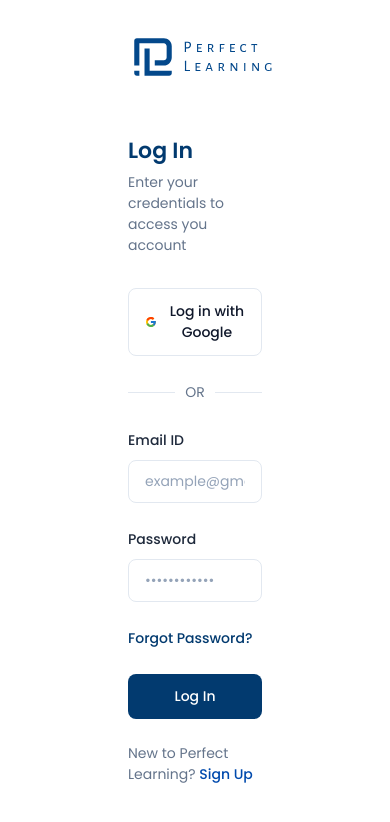
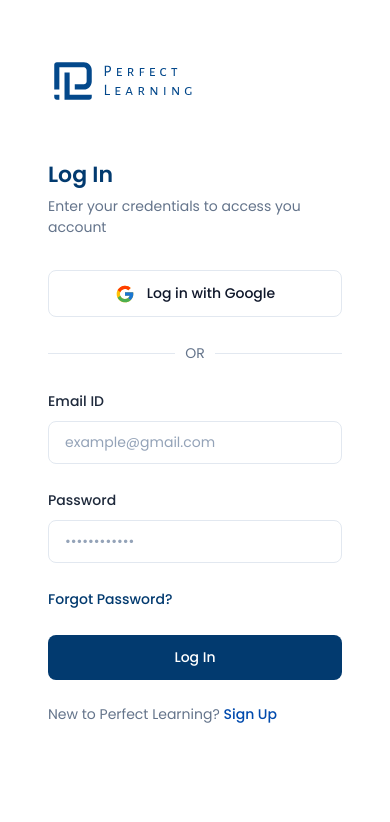
Before and after one commit to Buraiqu/perfectLearning-Ui, a React (Vite) app: page /login in a window 390 px wide. Shown: the top 822 px of the page. Built offline with nearby package versions, Linux system fonts and the light colour scheme.

Commit message:
responsive page

```diff
--- a/src/pages/auth/Login/login.css
+++ b/src/pages/auth/Login/login.css
@@ -202,7 +202,7 @@
 
 @media (max-width: 480px) {
   .login-form-container {
-    padding: 1.5rem 1rem;
+    padding: 1.5rem 1rem !important;
   }
 
   .login-title {
```
